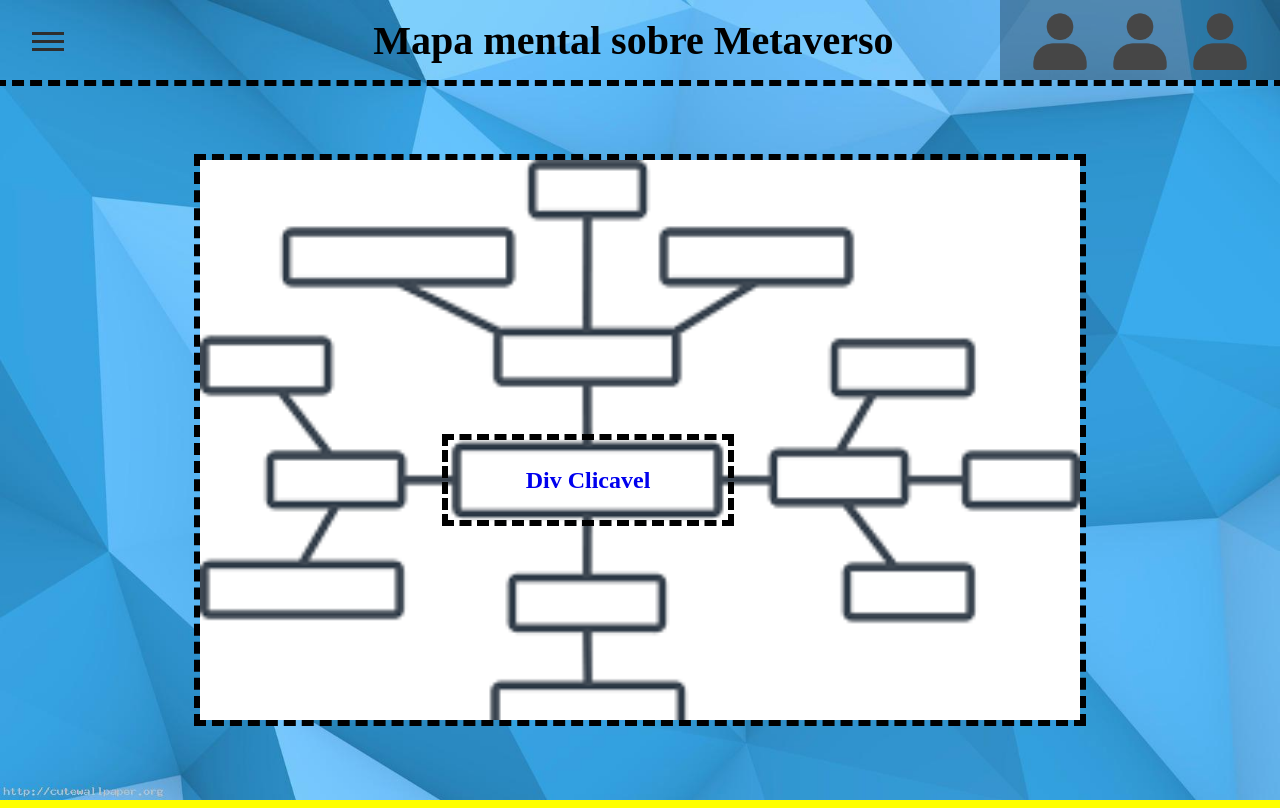
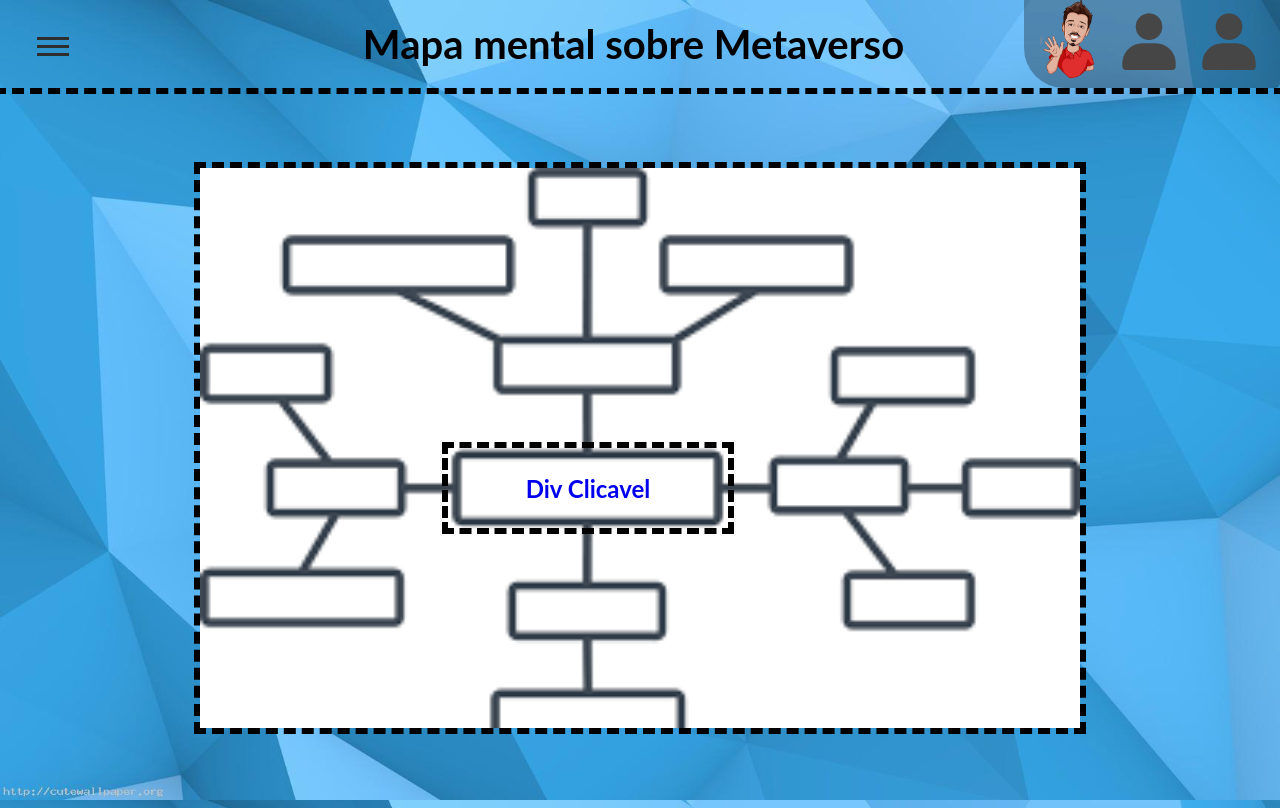
Before and after one commit to Lucas-Vargas/Site-Metaverso, a plain HTML site: page index.html in a window 1280 px wide. Drawn offline with Linux system fonts and the light colour scheme.

Commit message:
mudança header

```diff
--- a/CSS/Style.css
+++ b/CSS/Style.css
@@ -23,7 +23,7 @@ body{
 }
 header{
     outline: dashed 0.8vh black;
-    height: 10vh;
+    height: 11vh;
     width: 100%;
     display: flex;
     justify-content: center;
@@ -65,12 +65,10 @@ header{
     width: 10vh;
 
 }
-.titulo-componentes{
-}
+
 .componentes{
-    display: flex;
-    position: absolute;
-    justify-content: center;
+    display: inline;
+    flex-direction: column;
     align-items: center;
     background-color:hsla(300,50%,1%,0.3);
     height: 10vh;
@@ -80,6 +78,70 @@ header{
     right: 0;
 
 }
+body {
+  font-family: "Lato", sans-serif;
+}
+.componente{
+
+  height: 300%;
+  position: absolute;
+  width: 90%;
+  display: flex;
+  justify-content: center;
+}
+/*
+
+sidebar
+
+*/
+.sidebar {
+
+  height: 11vh;
+  width: 30vh;
+  position: absolute;
+  display: flex;
+  justify-content: space-between;
+  top: 0;
+  right: 0;
+  overflow-x: hidden;
+  transition: 0.5s;
+  padding: 0px;
+  white-space: nowrap;
+  background-color:hsla(300,50%,1%,0.3);
+  border-bottom-left-radius:40px;
+  border-bottom-right-radius:5px ;
+  overflow: hidden;
+}
+
+.sidebar a {
+  position: absolute;
+  left: 0;
+  text-decoration: none;
+  font-size: 1.3vh;
+  color: #ffffff;
+  display: block;
+  transition: 0.3s;
+  padding-left: 5px;
+  height: 10vh;
+
+}
+#mySidebar{
+  padding-left: 20vw;
+}
+
+.sidebar a:hover {
+  color: #f1f1f1;
+}
+
+.material-icons {
+  padding-bottom: 3px;
+}
+
+
+/* On smaller screens, where height is less than 450px, change the style of the sidenav (less padding and a smaller font size) */
+
+
+
 
 /*
 
@@ -113,6 +175,7 @@ header{
     height: 4vh;
     cursor: pointer;
     z-index: 1;
+    padding: 5px;
   }
   .menu__btn > span,
   .menu__btn > span::before,
@@ -142,7 +205,7 @@ header{
     margin: 0;
     padding: 12vh 0;
     list-style: none;
-    background-color: #ECEFF1;
+    background-color: #a0d3f5;
     box-shadow: 2px 2px 6px rgba(0, 0, 0, .4);
     transition-duration: .3s;
   }
--- a/index.html
+++ b/index.html
@@ -10,11 +10,20 @@
 <body>
     <header>
         <p>Mapa mental sobre Metaverso</p>
+        <div id="mySidebar" class="sidebar" onmouseover="toggleSidebar()" onmouseout="toggleSidebar()">
+            <a href="#"><span><span class="icon-text"><img src="/IMG/mirror eu.png" alt="" style="height: 10vh;"><br><br>
+                <div class="componente">
+                    <p>Lucas <br><br>aaaaaaaaaaaa<br> aaa <br> aaa <br></p>
 
-        <div class="componentes">
-            <img src="./IMG/Profile.png" alt=""; class="profileIMG">
-            <img src="./IMG/Profile.png" alt=""; class="profileIMG">
-            <img src="./IMG/Profile.png" alt=""; class="profileIMG">
+            </div></span></a><br>
+
+            <a href="#"><span><span class="icon-text"><img src="/IMG/Profile.png" alt="" style="height: 10vh; margin-left: 100%;"><br><br><div class="componente" style="margin-left: 100%;">
+                <p>Hérick <br><br>aaaaaaaaaaaa<br> aaa <br> aaa <br></p>
+            </div></span></a><br>
+            <a href="#"><span><span class="icon-text"><img src="/IMG/Profile.png" alt="" style="height: 10vh; margin-left: 200%;"><br><br><div class="componente"style="margin-left: 200%;">
+                <p>João <br><br>aaaaaaaaaaaa<br> aaa <br> aaa <br></p>
+            </div></span></a><br>
+
         </div>
         <div class="hamburger-menu">
             <input id="menu__toggle" type="checkbox" />
@@ -41,6 +50,18 @@
         </div>
     </div>
 
+    <script>
+        var mini = true;
 
+        function toggleSidebar() {
+            if (mini) {
+                document.getElementById("mySidebar").style.height = "50vh";
+                this.mini = false;
+            } else {
+                document.getElementById("mySidebar").style.height = "11vh";
+                this.mini = true;
+            }
+        }
+    </script>
 </body>
 </html>
```
Also changed, not shown: IMG/mirror eu.png (added).
